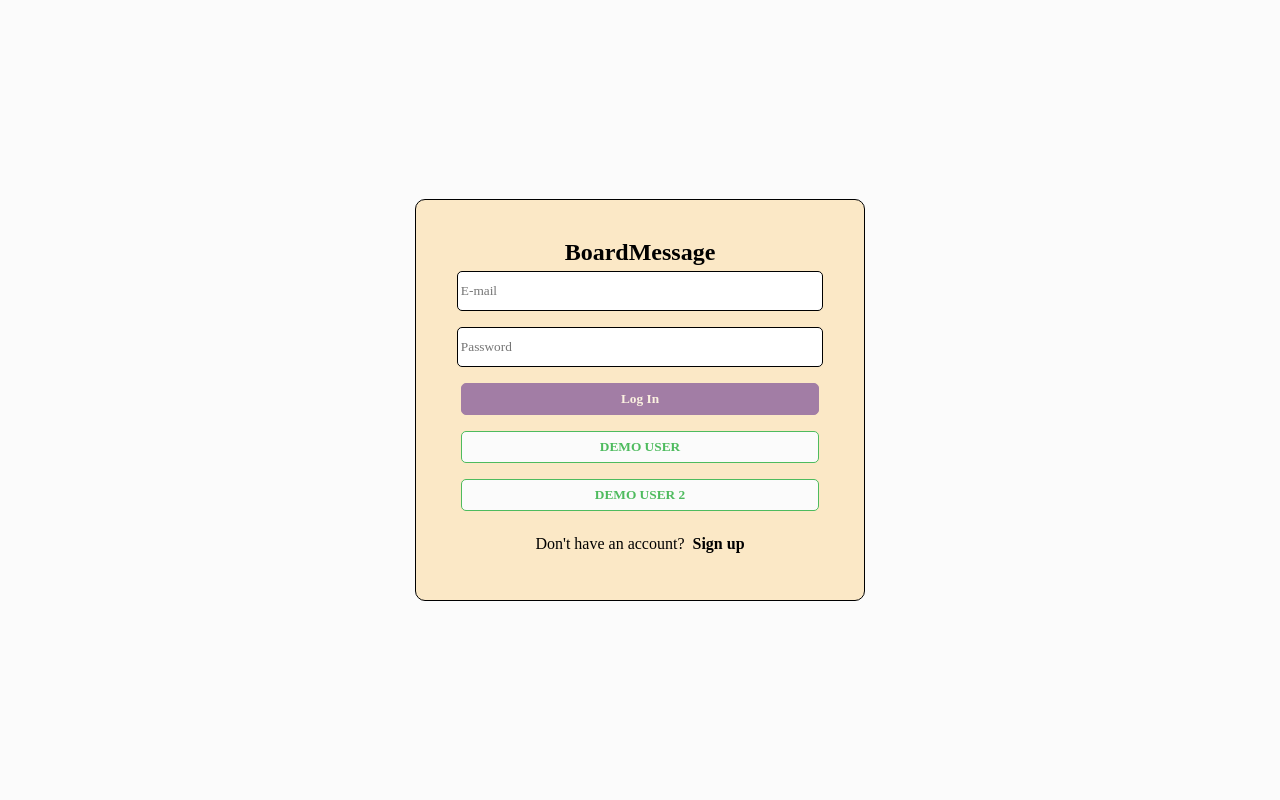
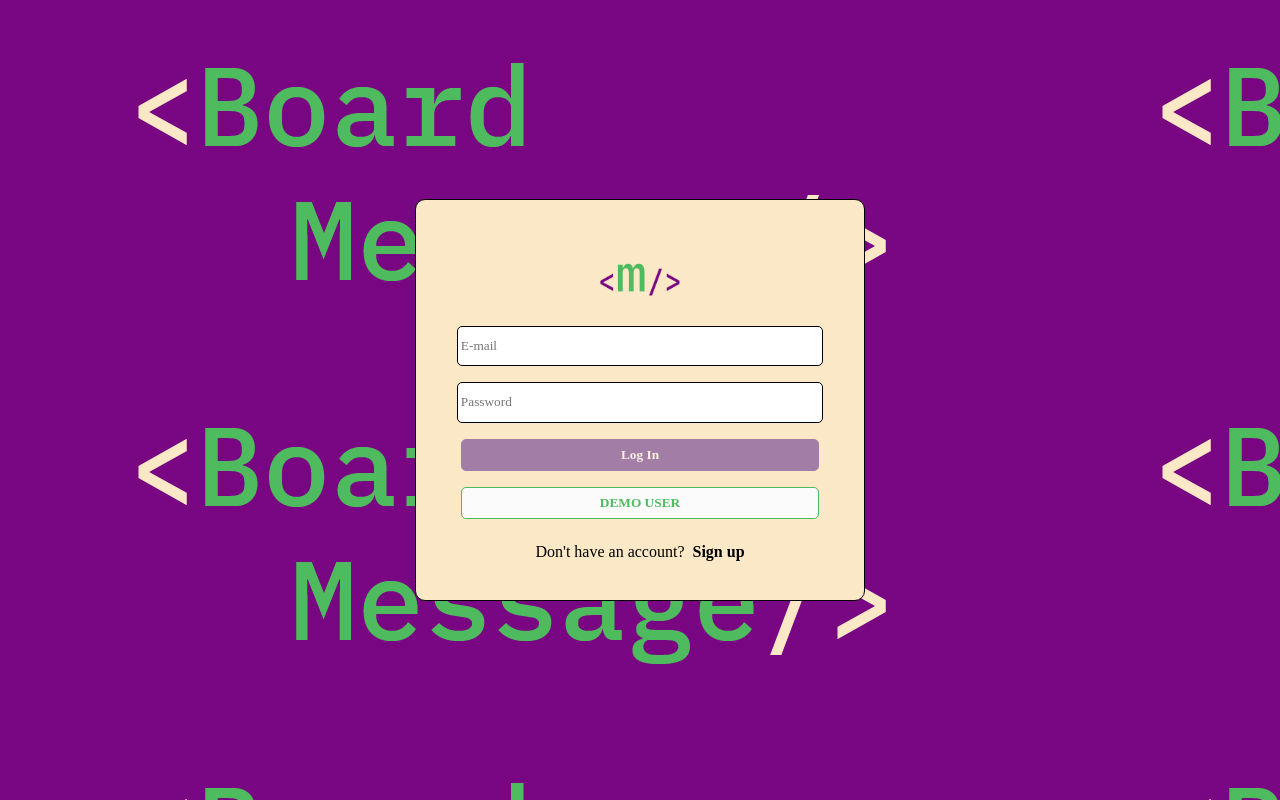
Before and after one commit to GuidoRial/board-message, a React (Create React App) app: page /login in a window 1280 px wide. Built offline with nearby package versions, Linux system fonts and the light colour scheme; no server answers; a web font is replaced by a local one.

Commit message:
commit styles

```diff
--- a/public/index.html
+++ b/public/index.html
@@ -2,7 +2,7 @@
 <html lang="en">
     <head>
         <meta charset="utf-8" />
-        <link rel="icon" href="%PUBLIC_URL%/favicon.ico" />
+        <link rel="icon" href="%PUBLIC_URL%/favico.png" />
         <meta name="viewport" content="width=device-width, initial-scale=1" />
         <meta name="theme-color" content="#000000" />
         <meta
--- a/src/App.js
+++ b/src/App.js
@@ -8,8 +8,8 @@ import { authService, firestore } from "./firebase";
 import { signOut } from "firebase/auth";
 
 function App() {
-    const [user, setUser] = useState(false); //User from auth
-    const [activeUser, setActiveUser] = useState(false); //User object that you get with firebase's listener
+    const [user, setUser] = useState(null); //User from auth
+    const [activeUser, setActiveUser] = useState({}); //User object that you get with firebase's listener
 
     //1 listener de Firebase que detecta si hay usuarios conectados o no y de donde vienen
 
--- a/src/components/Board/Board.css
+++ b/src/components/Board/Board.css
@@ -86,10 +86,11 @@
 }
 
 .message-input {
-    width: 100%;
+    max-width: 60vw;
+    max-height: 2vw;
     padding: 0.3rem;
-    height: auto;
     border-radius: 5px;
+    margin-right: 2vw;
 }
 
 #sendMessage {
--- a/src/components/Board/Board.js
+++ b/src/components/Board/Board.js
@@ -1,4 +1,4 @@
-import React from "react";
+import React, { useEffect, useState } from "react";
 import Chat from "./Chat/Chat";
 import "./Board.css";
 import ReceivedMessage from "./ReceivedMessage/ReceivedMessage";
@@ -8,6 +8,8 @@ import { authService } from "../../firebase";
 import { useNavigate } from "react-router-dom";
 
 function Board() {
+    const [newMess, setNewMess]=useState('')
+
     const navigate = useNavigate();
     const handleLogOut = async () => {
         try {
@@ -17,6 +19,7 @@ function Board() {
             console.error(error);
         }
     };
+
 
     return (
         <div className="board-container">
@@ -81,12 +84,15 @@ function Board() {
                         <SentMessage />
                     </div>
                     <form className="send-message-form">
-                        <input
+                        <textarea
+                            autoComplete="on"
                             placeholder="Message"
                             className="message-input"
-                            type="text"
-                        />
-                        <button id="sendMessage">SEND</button>
+                            onChange={(e)=>{setNewMess(e.target.value)}}>
+                        </textarea>
+                        <button
+                            type="submit"
+                            id="sendMessage">SEND</button>
                     </form>
                 </main>
             </section>
--- a/src/components/LogIn/LogIn.css
+++ b/src/components/LogIn/LogIn.css
@@ -8,3 +8,15 @@
     background-color: var(--secondary-color);
     color: var(--white);
 }
+.sign-up-log-in{
+    background-color: var(--complementary-color);
+}
+.contain-logIn-sign-up{
+    position: absolute;
+    height: 100%;
+    width: 100%;
+    background-image: url('../../assets/board-messageimg.jpg');
+}
+.img-logo{
+    max-width: 7vw;
+}
--- a/src/components/LogIn/LogIn.js
+++ b/src/components/LogIn/LogIn.js
@@ -4,12 +4,13 @@ import { authService } from "../../firebase";
 import "./LogIn.css";
 import { Link, useNavigate } from "react-router-dom";
 import { clearInputs, linkStyle } from "../../auxFunctions";
+import imglogo from '../../assets/logoInit.jpg'
 
 const LogIn = () => {
     const [email, setEmail] = useState("");
     const [password, setPassword] = useState("");
     const disableButton = email === "" || password === "";
-    let navigate = useNavigate;
+    let navigate = useNavigate();
 
     let demoUserEmail;
     let demoUserPassword;
@@ -34,8 +35,9 @@ const LogIn = () => {
     };
 
     return (
+        <div className="contain-logIn-sign-up">
         <section className="sign-up-log-in">
-            <h1>BoardMessage</h1>
+            <img src={imglogo} alt="logopng" className="img-logo"/>
             <div className="form-container">
                 <form className="form" onSubmit={handleLogIn}>
                     <input
@@ -67,9 +69,6 @@ const LogIn = () => {
                     <button className="form-button" id="demoUserButton">
                         DEMO USER
                     </button>
-                    <button className="form-button" id="demoUserButton">
-                        DEMO USER 2
-                    </button>
                     <div className="account-check">
                         <p>Don't have an account?</p>
                         <Link to="/signup" style={linkStyle}>
@@ -79,6 +78,7 @@ const LogIn = () => {
                 </form>
             </div>
         </section>
+        </div>
     );
 };
 
```
Also changed, not shown: public/favico.png (added), src/assets/logoInit.jpg (added).
